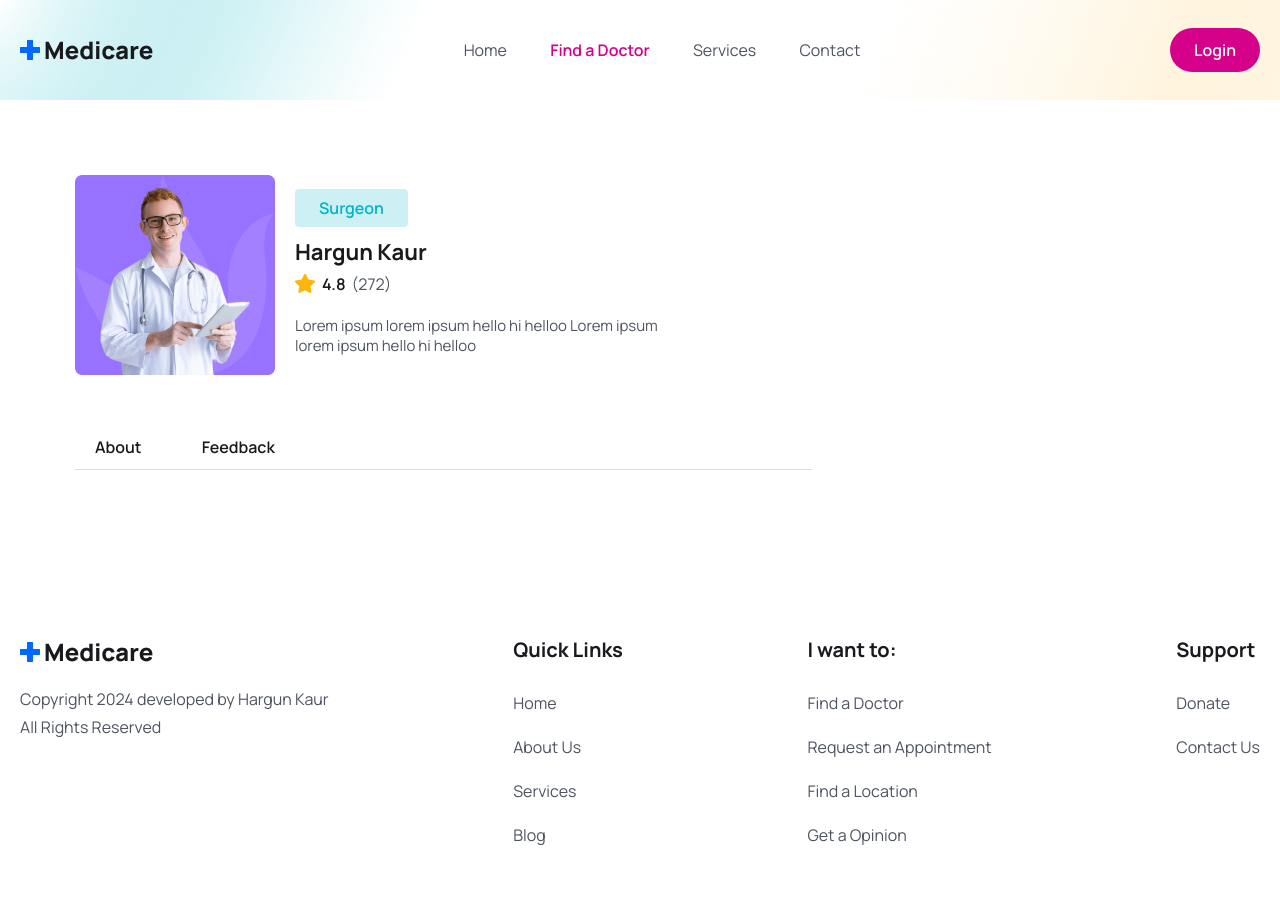
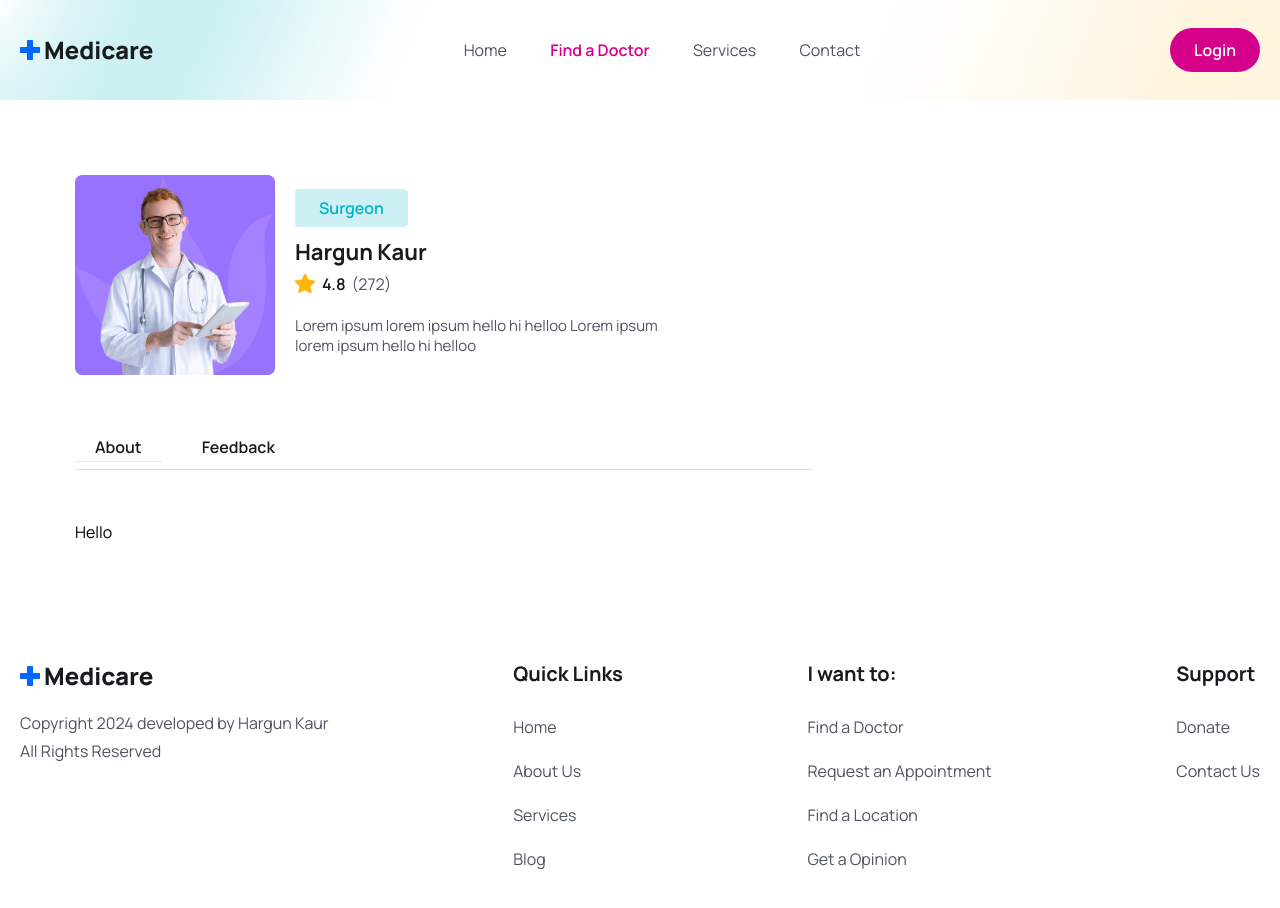
Before and after one commit to hargunkaur286/medihacks, a React (Vite) app in the folder frontend/: page /doctors/1 in a window 1280 px wide. Shown: the top 908 px of the page. Built offline with nearby package versions, Linux system fonts and the light colour scheme.

Commit message:
doctors page

```diff
--- a/frontend/src/pages/Doctors/DoctorAbout.jsx
+++ b/frontend/src/pages/Doctors/DoctorAbout.jsx
@@ -3,7 +3,7 @@ import React from 'react'
 const DoctorAbout = () => {
   return (
     <div>
-
+      Hello
     </div>
   )
 }
--- a/frontend/src/pages/Doctors/DoctorDetails.jsx
+++ b/frontend/src/pages/Doctors/DoctorDetails.jsx
@@ -1,6 +1,8 @@
 import React, { useState } from 'react'
 import doctorImg from "../../assets/images/doctor-img02.png"
 import starIcon from '../../assets/images/Star.png'
+import DoctorAbout from './DoctorAbout'
+import FeedBack from './FeedBack'
 
 const DoctorDetails = () => {
 
@@ -39,19 +41,24 @@ const DoctorDetails = () => {
             <div className='mt-[50px] border-b border-solid border-[#0066ff34]'>
               <button
                 onClick={() => setTab('about')}
-                className={`py-2 px-5 mr-5 text-[16px] leading-7 text-headingColor font-semibold`}>
+                className={`${tab === "about" && 'border-b border-solid border-primaryColor'}py-2 px-5 mr-5 text-[16px] leading-7 text-headingColor font-semibold`}>
                 About
               </button>
 
               <button
                 onClick={() => setTab("feedback")}
-                className={`py-2 px-5 mr-5 text-[16px] leading-7 text-headingColor font-semibold`}>
+                className={`${tab === "feedback" && 'border-b border-solid border-primaryColor'} py-2 px-5 mr-5 text-[16px] leading-7 text-headingColor font-semibold`}>
                 Feedback
               </button>
             </div>
 
             <div className='mt-[50px]'>
-
+              {
+                tab === "about" && <DoctorAbout />
+              }
+              {
+                tab === "feedback" && <FeedBack />
+              }
             </div>
           </div>
         </div>
--- a/frontend/src/pages/Doctors/FeedBack.jsx
+++ b/frontend/src/pages/Doctors/FeedBack.jsx
@@ -3,7 +3,7 @@ import React from 'react'
 const FeedBack = () => {
   return (
     <div>
-
+      Hi
     </div>
   )
 }
```
